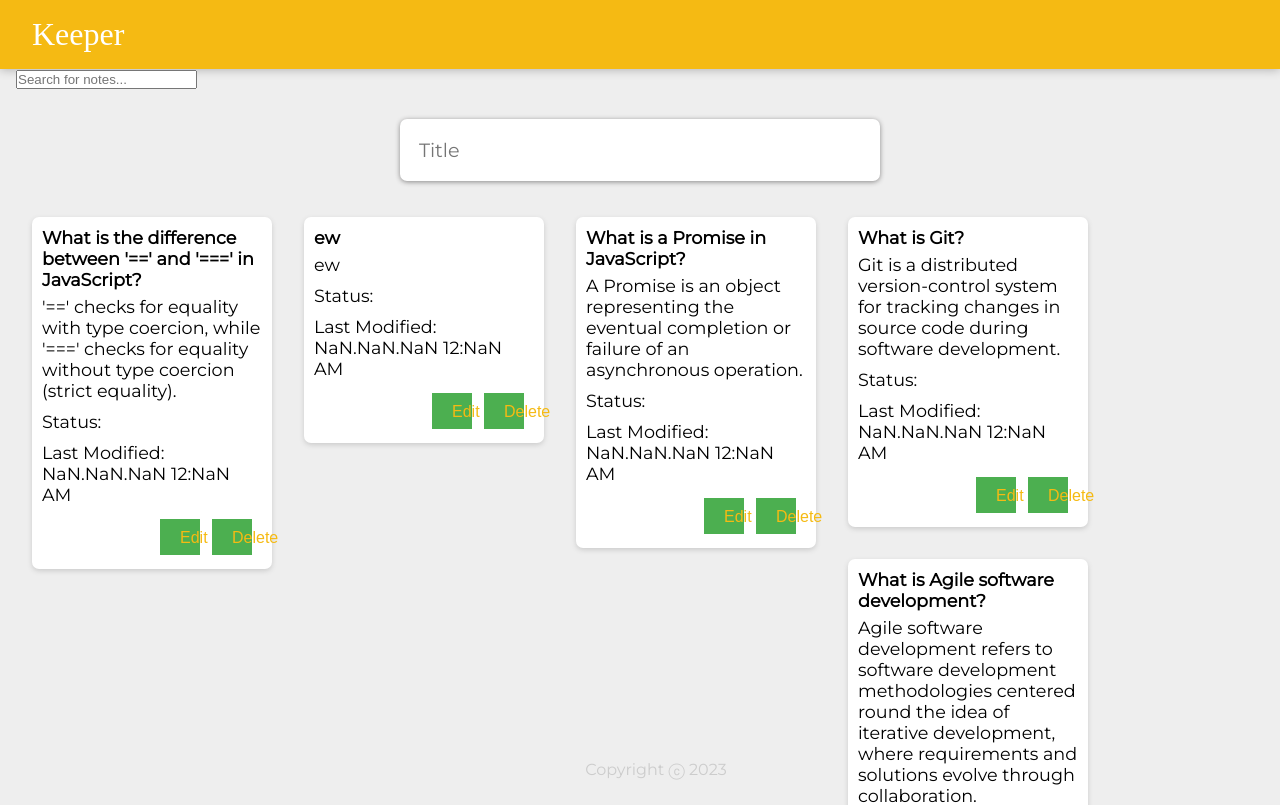
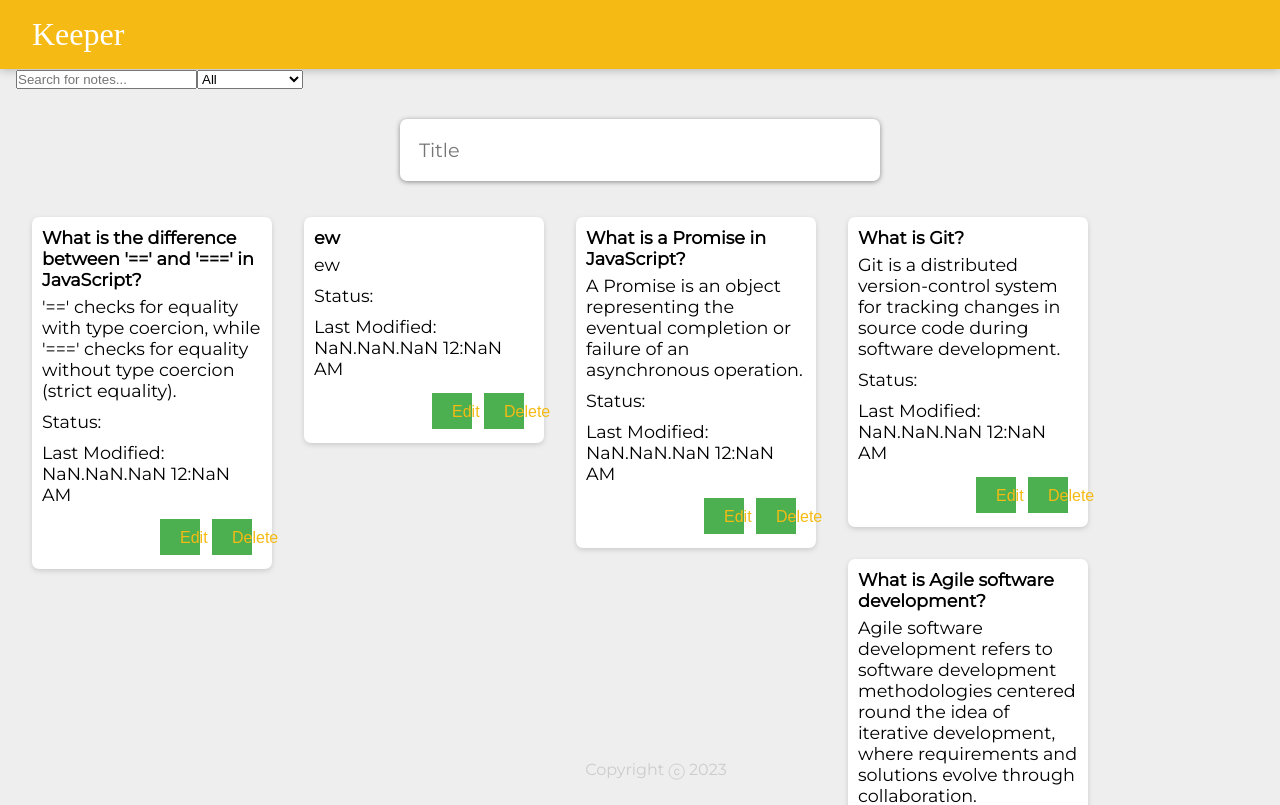
Before and after one commit to daufilataf/WebMobileAssignment3, a React (Create React App) app: page / in a window 1280 px wide. Shown: the top 805 px of the page. Built offline with nearby package versions, Linux system fonts and the light colour scheme; data requests are answered from the project's data file; a web font is replaced by a local one.

Commit message:
I added filter part

```diff
--- a/src/components/App.jsx
+++ b/src/components/App.jsx
@@ -7,7 +7,8 @@ import CreateArea from "./CreateArea";
 function App() {
   const [notes, setNotes] = useState([]);
   const [editNote, setEditNote] = useState(null);
-
+  const [filter, setFilter] = useState("All");
+  const [sortOption, setSortOption] = useState("LastModifiedDesc");
   // Search Part
   const [searchTerm, setSearchTerm] = useState("");
 
@@ -15,12 +16,13 @@ function App() {
     setSearchTerm(event.target.value);
   };
 
-  const filteredNotes = searchTerm
-    ? notes.filter(note =>
-        note.question.toLowerCase().includes(searchTerm.toLowerCase()) ||
-        note.answer.toLowerCase().includes(searchTerm.toLowerCase())
-      )
-    : notes;
+  const filteredNotes = notes.filter(note => {
+    const searchMatch = searchTerm === "" || note.question.toLowerCase().includes(searchTerm.toLowerCase()) || note.answer.toLowerCase().includes(searchTerm.toLowerCase());
+    const filterMatch = filter === "All" || note.status === filter;
+
+    return searchMatch && filterMatch;
+  });
+
   const fetchNotes = () => {
     fetch("http://localhost:3001/flashcards")
       .then(response => response.json())
@@ -32,6 +34,9 @@ function App() {
   useEffect(() => {
     fetchNotes();
   }, []);
+    const handleFilterChange = (event) => {
+    setFilter(event.target.value);
+  };
 
   function addOrUpdateNote(newNote, status = "Noted") {
     const noteData = {
@@ -83,6 +88,9 @@ function App() {
     const noteToEdit = notes.find(note => note.id === id);
     setEditNote(noteToEdit);
   }
+
+
+
   return (
     <div>
       <Header />
@@ -90,8 +98,14 @@ function App() {
         type="text"
         placeholder="Search for notes..."
         value={searchTerm}
-        onChange={handleSearchChange}
+        onChange={(e) => setSearchTerm(e.target.value)}
       />
+      <select value={filter} onChange={handleFilterChange}>
+        <option value="All">All</option>
+        <option value="Learned">Learned</option>
+        <option value="Want to Learn">Want to Learn</option>
+        <option value="Noted">Noted</option>
+      </select>
       <CreateArea onAdd={addOrUpdateNote} editNote={editNote} />
       {filteredNotes.map(noteItem => (
         <Note
```
